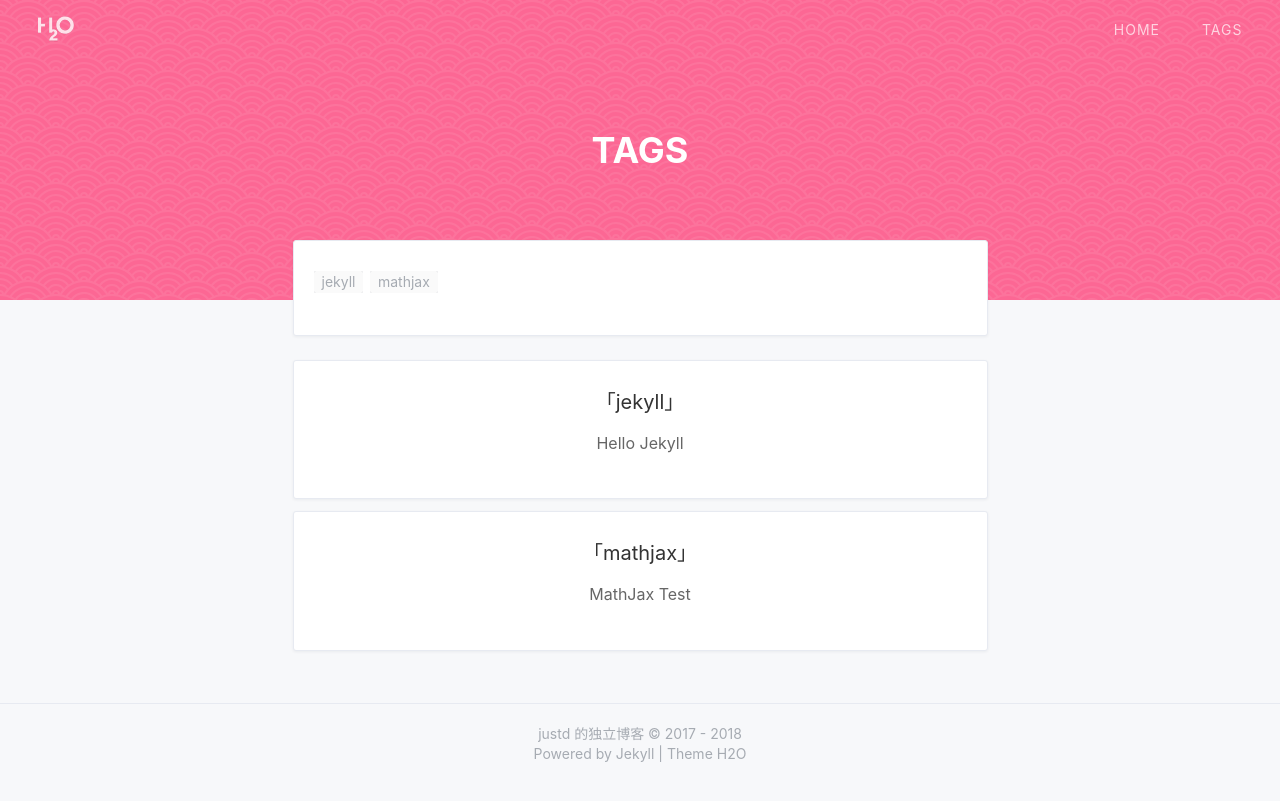
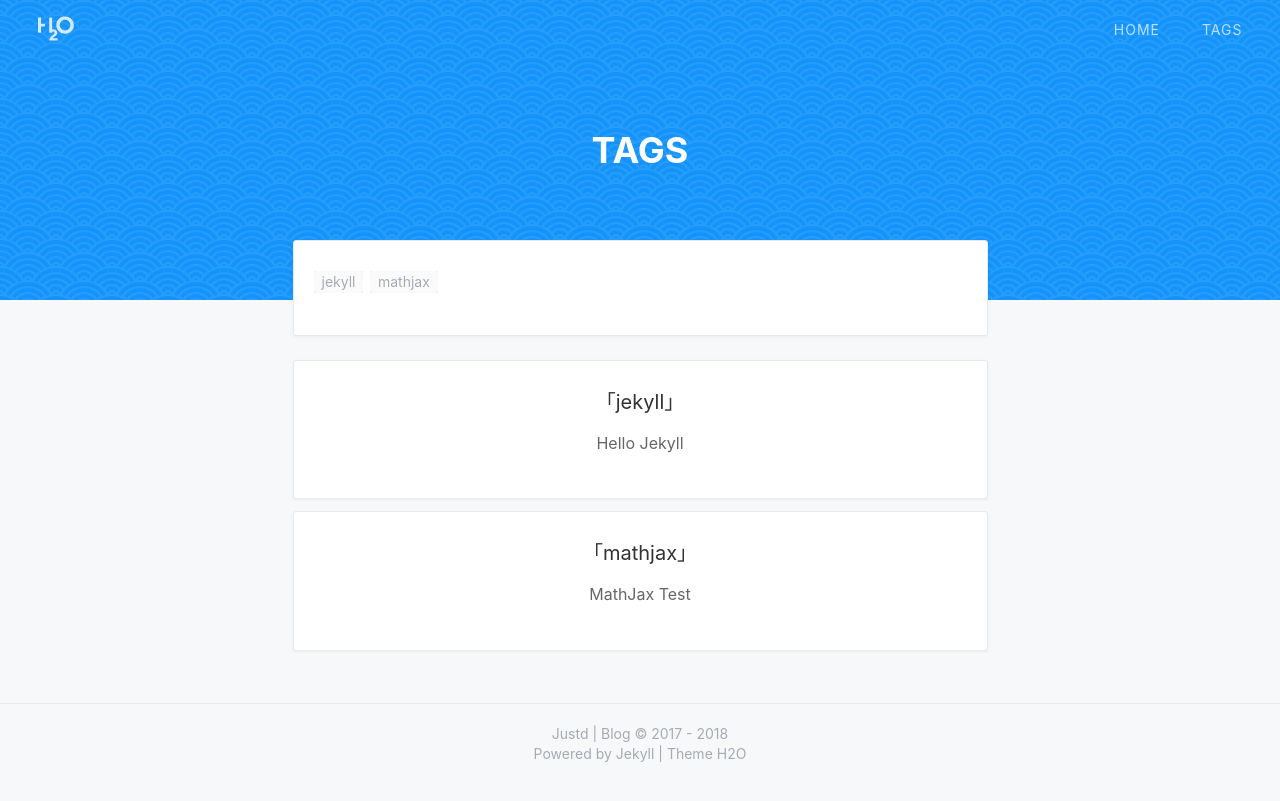
Before and after one commit to justde/justde.github.io, a Jekyll site: the page built from tags.html, in a window 1280 px wide. Shown: the top 801 px of the page. Built offline with Jekyll 4.4.1, drawn with Linux system fonts in a browser that asks for light colours; nearby versions of some CDN libraries; a style sheet for code colours, icons or effects is not loaded.

Commit message:
Update _config.yml

```diff
--- a/_config.yml
+++ b/_config.yml
@@ -1,5 +1,5 @@
 # Site settings 配置站点
-title: 'justd 的独立博客'
+title: 'Justd | Blog'
 description: 'I came; I saw; I conquered.'
 keyword: '张敬东 /后端 /java'
 url: https://justd.xyz
@@ -51,7 +51,7 @@ social-share: true
 social-share-items: ['wechat', 'weibo', 'douban', 'twitter']
 
 # theme color 主题皮肤
-theme-color: 'pink'  # pink or default
+theme-color: 'default'  # pink or default
 
 # Post header background patterns (when the post no cover): circuitBoard, overlappingCircles, food, glamorous, ticTacToe, seaOfClouds
 postPatterns: 'seaOfClouds'
```
